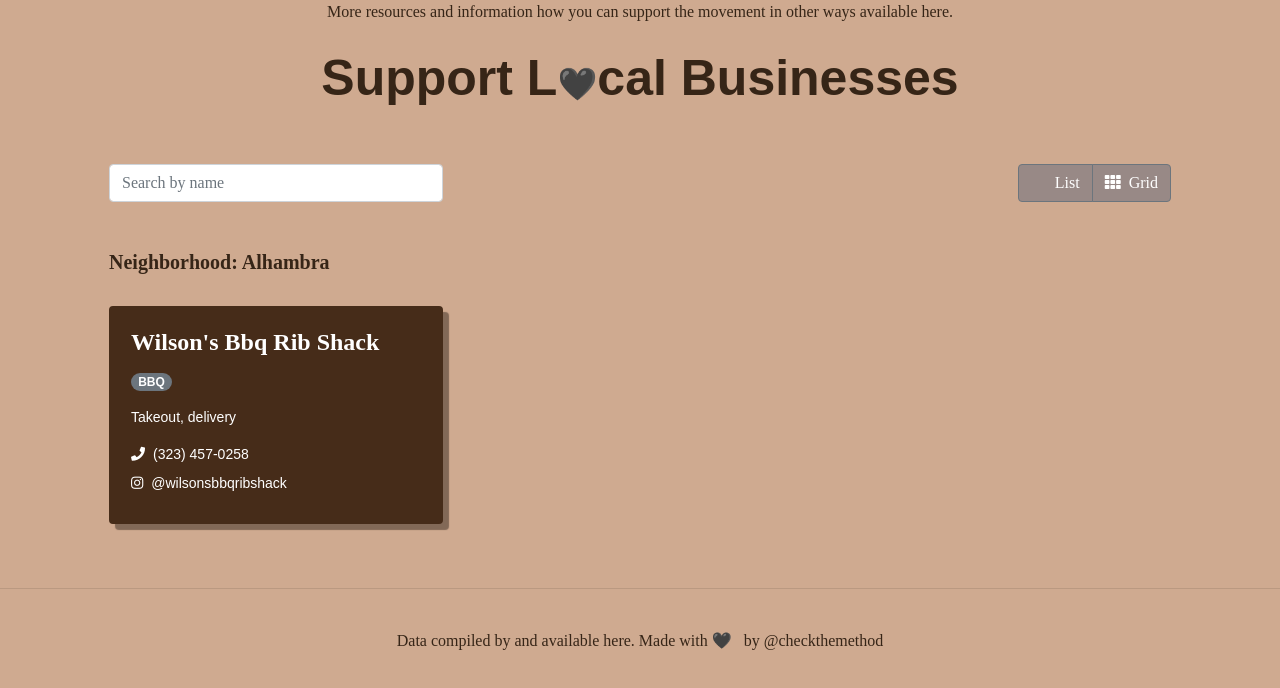
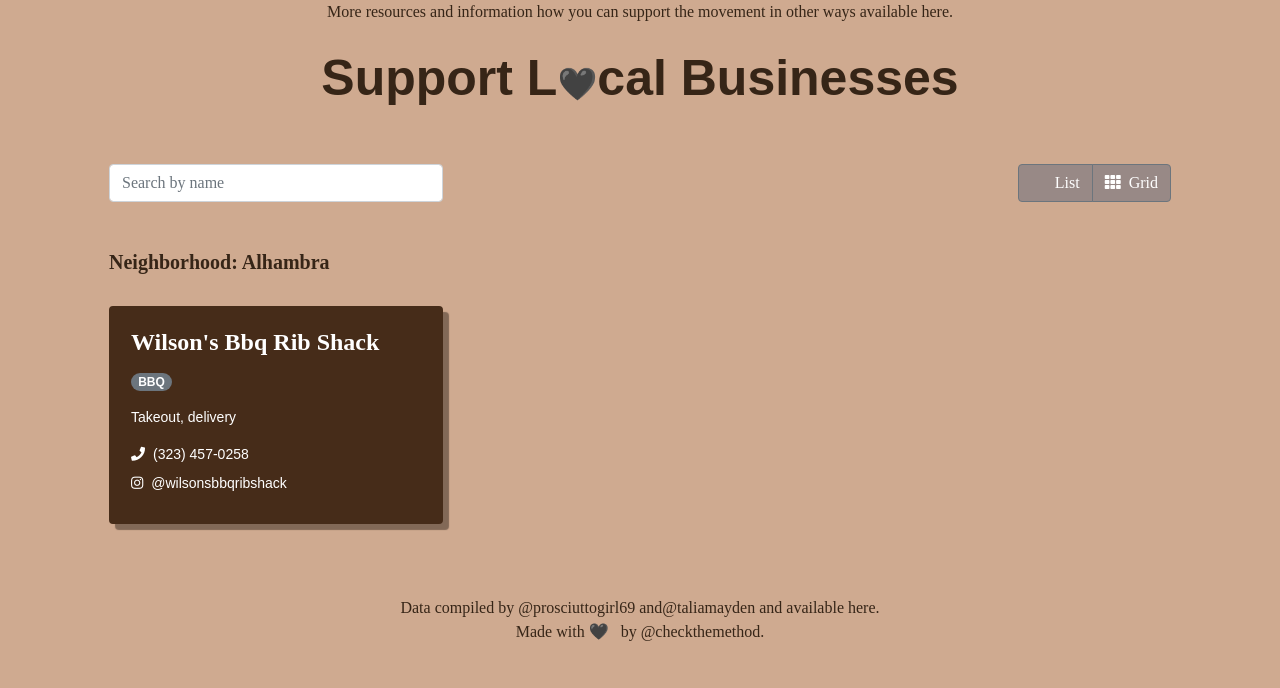
Before and after one commit to checkthemethod/support-local, a React (Create React App) app: page /neighborhood/Alhambra in a window 1280 px wide. Shown: the top 688 px of the page. Built offline with nearby package versions, Linux system fonts and the light colour scheme; a web font is replaced by a local one.

Commit message:
Moves header, footer to main index

```diff
--- a/src/App.js
+++ b/src/App.js
@@ -18,7 +18,7 @@
       <div className="App container ">
         <div className="row m-4">
           <div className="col-md-12">
-            <header>
+            <div className="header">
               <Link to={"/"}>
                 <h1 className="text-center">
                   Support L
@@ -28,10 +28,9 @@
                   cal Businesses
                 </h1>
               </Link>
-            </header>
+            </div>
           </div>
         </div>
-
 
         <Route exact path={`/`} render={(props) => <ListView />} />
 
@@ -54,14 +53,21 @@
           render={(props) => <DetailView />}
         />
       </div>
-      <hr />
       <footer className="text-center p-4">
-        Data compiled by and available{" "}
+        {" "}
+        Data compiled by{" "}
+        <a href="https://www.instagram.com/prosciuttogirl69/" target="_blank">
+          @prosciuttogirl69
+        </a>{" "}
+        and
+        <a href="https://www.instagram.com/prosciuttogirl69/" target="_blank">
+          @taliamayden
+        </a> and available&nbsp;
         <a href="https://docs.google.com/spreadsheets/d/18w-0RBhwBBlXDN9kRV9DVSCAGSCjtHb9K0Pq2YBv18U/edit#gid=1779563054">
           here
         </a>
-        . Made with 🖤 &nbsp; by{" "}
-        <a href="https://richardsaethang.com">@checkthemethod</a>
+        .<br/> Made with 🖤 &nbsp; by{" "}
+        <a href="https://richardsaethang.com">@checkthemethod</a>.
       </footer>
     </Router>
   );
```
